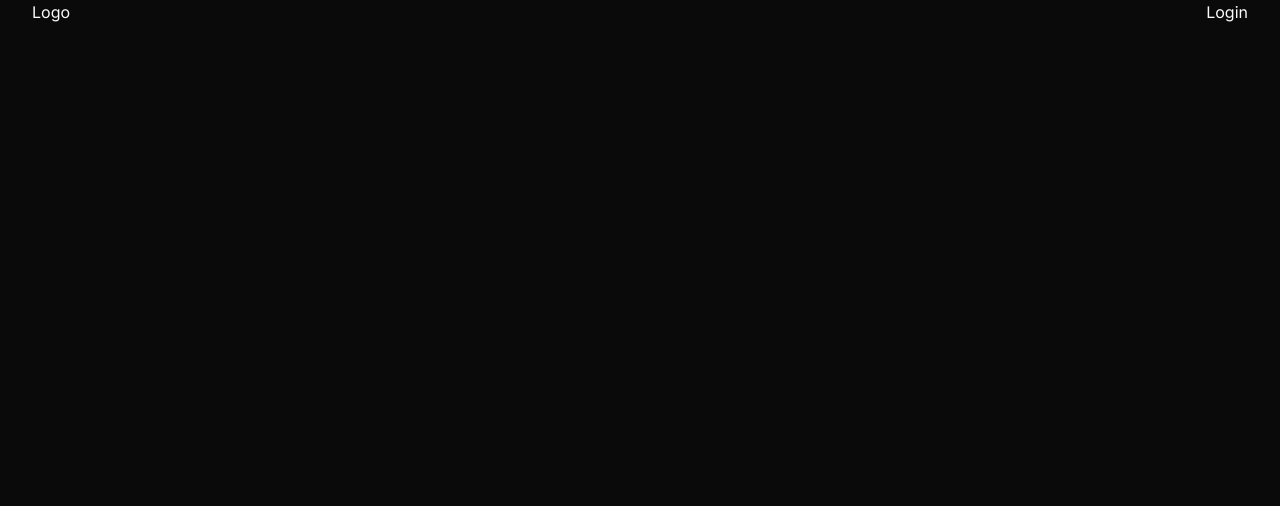
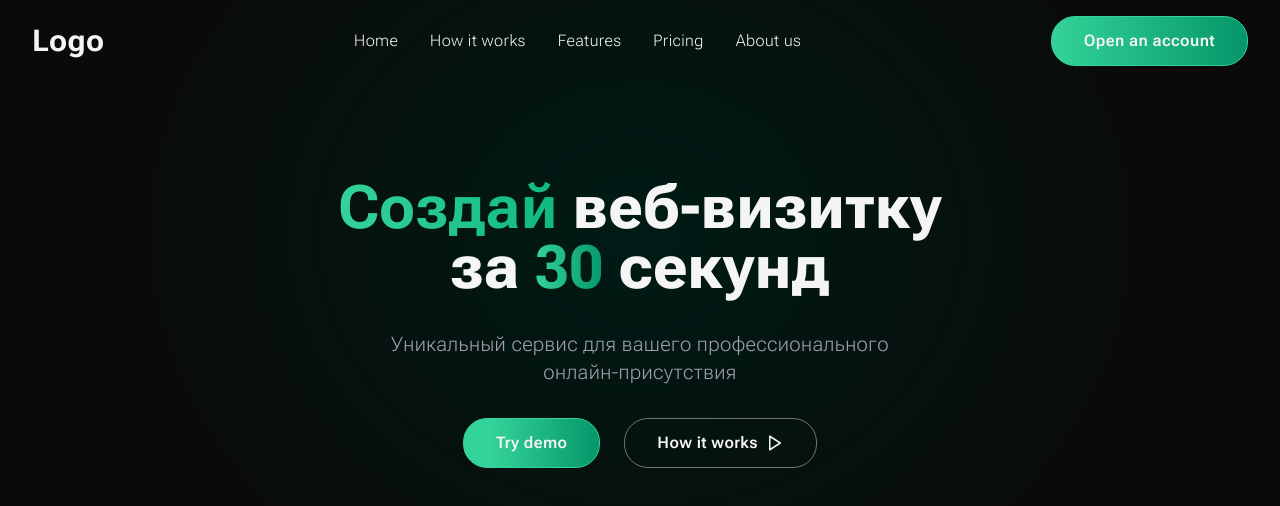
Before and after one commit to ethaningenium/tap-builder, a Next.js app: page / in a window 1280 px wide. Shown: the top 506 px of the page. Built offline with nearby package versions, Linux system fonts and the light colour scheme.

Commit message:
zed inst

```diff
--- a/src/app/globals.css
+++ b/src/app/globals.css
@@ -2,8 +2,8 @@
 @tailwind components;
 @tailwind utilities;
 
-html,body{
-  @apply bg-neutral-950
+html{
+  @apply bg-neutral-950 text-neutral-100 font-extralight tracking-wide relative
 }
 
 body {
@@ -11,6 +11,18 @@ body {
   margin: 0;
   padding: 0;
 }
+
+.circle-gradient {
+  width: 100%;
+  height: 1080px;
+  background: radial-gradient(#001b15 0%, #0a0a0a 60%);
+  background-size: 100%;
+  background-position: center;
+  background-repeat: no-repeat;
+  z-index: -300;
+ /* Создает круглый элемент */
+}
+
 
 @layer base {
   :root {
@@ -75,12 +87,3 @@ body {
     --ring: 0 0% 83.1%;
   }
 }
-
-@layer base {
-  * {
-    @apply border-border;
-  }
-  body {
-    @apply bg-background text-foreground;
-  }
-}
--- a/src/app/layout.tsx
+++ b/src/app/layout.tsx
@@ -1,13 +1,24 @@
 import type { Metadata } from "next";
-import { Inter } from "next/font/google";
+import { Roboto_Flex } from "next/font/google";
 import "./globals.css";
 import { ThemeProvider } from "@/features/theme/provider";
 
-const inter = Inter({ subsets: ["latin"] });
+const rf = Roboto_Flex({
+  weight: ["1000", "200", "300", "400", "500", "600", "700", "800", "900"],
+  subsets: ["latin"],
+});
 
 export const metadata: Metadata = {
-  title: "Create Next App",
-  description: "Generated by create next app",
+  title: "Tap builder app",
+  description: "The builder of tap websites",
+  keywords: [
+    "tap",
+    "tap builder",
+    "tap website builder",
+    "tap website builder",
+    "taplink",
+    "website",
+  ],
 };
 
 export default function RootLayout({
@@ -17,7 +28,7 @@ export default function RootLayout({
 }>) {
   return (
     <html lang="en">
-      <body className={inter.className}>
+      <body className={rf.className}>
         <ThemeProvider
           attribute="class"
           defaultTheme="dark"
--- a/src/app/page.tsx
+++ b/src/app/page.tsx
@@ -1,5 +1,10 @@
-import { LandingHeader } from "@/widgets/landing-header";
+import { Header, Hero } from "@/widgets/landing";
 
-export default function Home() {
-  return <LandingHeader />;
+export default function page() {
+  return (
+    <>
+      <Header />
+      <Hero />
+    </>
+  );
 }
--- /dev/null
+++ b/src/middleware.ts
@@ -0,0 +1,35 @@
+import { NextResponse } from "next/server";
+import type { NextRequest } from "next/server";
+
+const tokenRequiredRoutes = ["/dashboard", "/edit"];
+const authRoutes = ["/login", "/register"];
+
+export function middleware(request: NextRequest) {
+  const token = request.cookies.get("Authorization")?.value;
+  if (!token) {
+    const path = request.nextUrl.pathname;
+    if (tokenRequiredRoutes.includes(path)) {
+      return NextResponse.redirect(new URL("/login", request.url));
+    }
+  } else {
+    const path = request.nextUrl.pathname;
+    if (authRoutes.includes(path)) {
+      return NextResponse.redirect(new URL("/dashboard", request.url));
+    }
+  }
+
+  const headers = new Headers(request.headers);
+  if (token) {
+    headers.set("Authorization", token);
+    request.headers.set("Authorization", token);
+  }
+
+  return NextResponse.next({
+    request: request,
+  });
+}
+
+// See "Matching Paths" below to learn more
+export const config = {
+  matcher: "/((?!.*\\..*|_next).*)",
+};
--- a/src/widgets/landing-header/index.tsx
+++ /dev/null
@@ -1,10 +0,0 @@
-export function LandingHeader() {
-  return (
-    <header className="w-full flex justify-center">
-      <div className="container flex justify-between items-center">
-        <span>Logo</span>
-        <button>Login</button>
-      </div>
-    </header>
-  );
-}
--- /dev/null
+++ b/src/widgets/landing/header.tsx
@@ -0,0 +1,23 @@
+import { headers } from "next/headers";
+import Link from "next/link";
+
+export function Header() {
+  const token = headers().get("Authorization");
+  return (
+    <header className="w-full flex justify-center py-4">
+      <div className="container flex justify-between items-center">
+        <span className="text-3xl font-bold">Logo</span>
+        <nav className="flex items-center gap-8">
+          <Link href="#">Home</Link>
+          <Link href="#">How it works</Link>
+          <Link href="#">Features</Link>
+          <Link href="#">Pricing</Link>
+          <Link href="#">About us</Link>
+        </nav>
+        <button className="px-8 py-3 rounded-3xl hover:opacity-90 transition duration-200 bg-gradient-to-r from-emerald-400 border border-emerald-400 to-emerald-600 font-semibold">
+          Open an account
+        </button>
+      </div>
+    </header>
+  );
+}
--- /dev/null
+++ b/src/widgets/landing/hero.tsx
@@ -0,0 +1,37 @@
+import { Play } from "lucide-react";
+
+export function Hero() {
+  return (
+    <section className="w-full flex justify-center gap-12">
+      <div className="circle-gradient absolute top-1/2 left-1/2 -translate-x-1/2 -translate-y-1/2"></div>
+      <div className="mt-24 flex flex-col gap-8 items-center">
+        <h1 className="text-3xl md:text-5xl lg:text-[60px] font-extrabold text-center leading-tight">
+          <span className="bg-gradient-to-r from-emerald-400 to-emerald-500 bg-clip-text text-transparent font-bold">
+            Создай
+          </span>{" "}
+          веб-визитку
+          <br />
+          за{" "}
+          <span className="bg-gradient-to-r from-emerald-400 to-emerald-600 bg-clip-text text-transparent font-bold">
+            30
+          </span>{" "}
+          секунд
+        </h1>
+        <p className="items-center text-balance font-thin text-xl text-zinc-400 text-center">
+          Уникальный сервис для вашего профессионального
+          <br />
+          онлайн-присутствия
+        </p>
+        <div className="flex gap-6">
+          <button className="px-8 py-3 rounded-3xl hover:opacity-90 transition duration-200 bg-gradient-to-r from-emerald-400 from-20% to-100% border border-emerald-400 to-emerald-600 font-semibold">
+            Try demo
+          </button>
+          <button className="px-8 py-3 flex items-center gap-2 rounded-3xl hover:opacity-90 transition duration-200  border border-neutral-500 font-semibold">
+            How it works
+            <Play size={18} />
+          </button>
+        </div>
+      </div>
+    </section>
+  );
+}
--- /dev/null
+++ b/src/widgets/landing/index.ts
@@ -0,0 +1,2 @@
+export { Hero } from "./hero";
+export { Header } from "./header";
```
